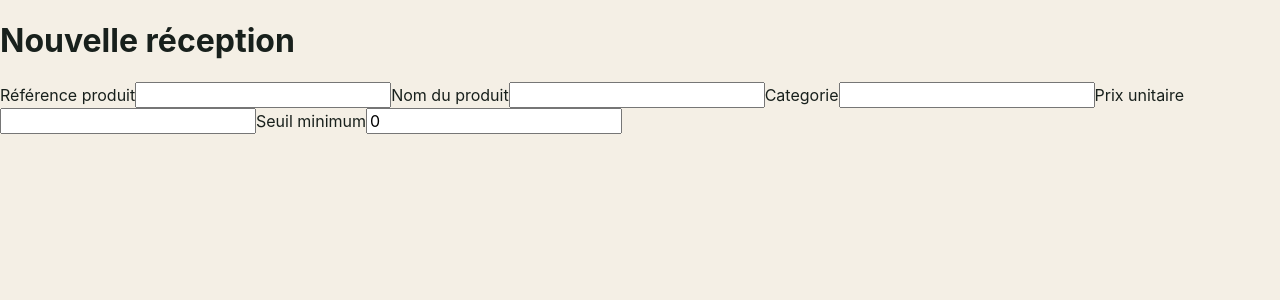
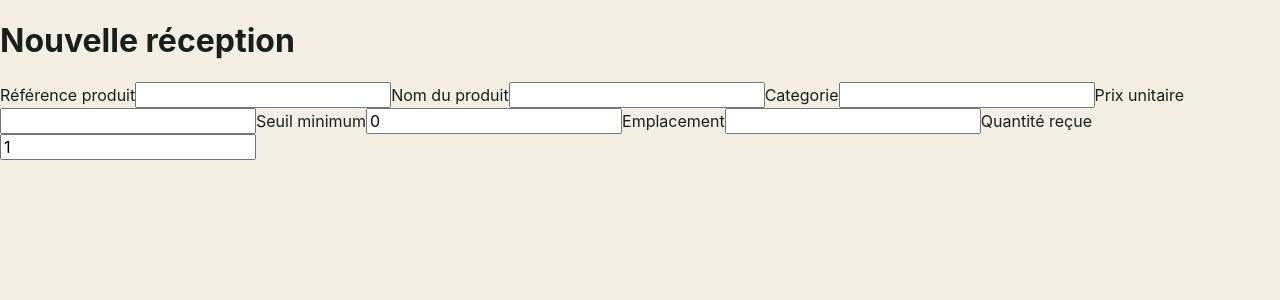
Before and after one commit to aliCheikCheikh/auto-stock-management-front, an Angular app: page /stock-receipts/new in a window 1280 px wide. Shown: the top 300 px of the page. Built offline with nearby package versions, Linux system fonts and the light colour scheme.

Commit message:
feat(stock-receipts): add receipt distribution fields

```diff
--- a/src/app/features/stock-receipts/pages/new-stock-receipt-page/new-stock-receipt-page.html
+++ b/src/app/features/stock-receipts/pages/new-stock-receipt-page/new-stock-receipt-page.html
@@ -16,5 +16,11 @@
 
         <label for="minimumGlobalThreshold">Seuil minimum</label>
         <input id="minimumGlobalThreshold" type="number" formControlName="minimumGlobalThreshold" />
+
+        <label for="locationId">Emplacement</label>
+        <input id="locationId" type="text" formControlName="locationId" />
+
+        <label for="quantity">Quantité reçue</label>
+        <input id="quantity" type="number" formControlName="quantity" />
     </form>
 </main>
--- a/src/app/features/stock-receipts/pages/new-stock-receipt-page/new-stock-receipt-page.ts
+++ b/src/app/features/stock-receipts/pages/new-stock-receipt-page/new-stock-receipt-page.ts
@@ -29,5 +29,13 @@ export class NewStockReceiptPage {
       nonNullable: true,
       validators: [Validators.required, Validators.min(0)],
     }),
+    locationId: new FormControl('', {
+      nonNullable: true,
+      validators: [Validators.required],
+    }),
+    quantity: new FormControl(1, {
+      nonNullable: true,
+      validators: [Validators.required, Validators.min(1)],
+    }),
   });
 }
```
